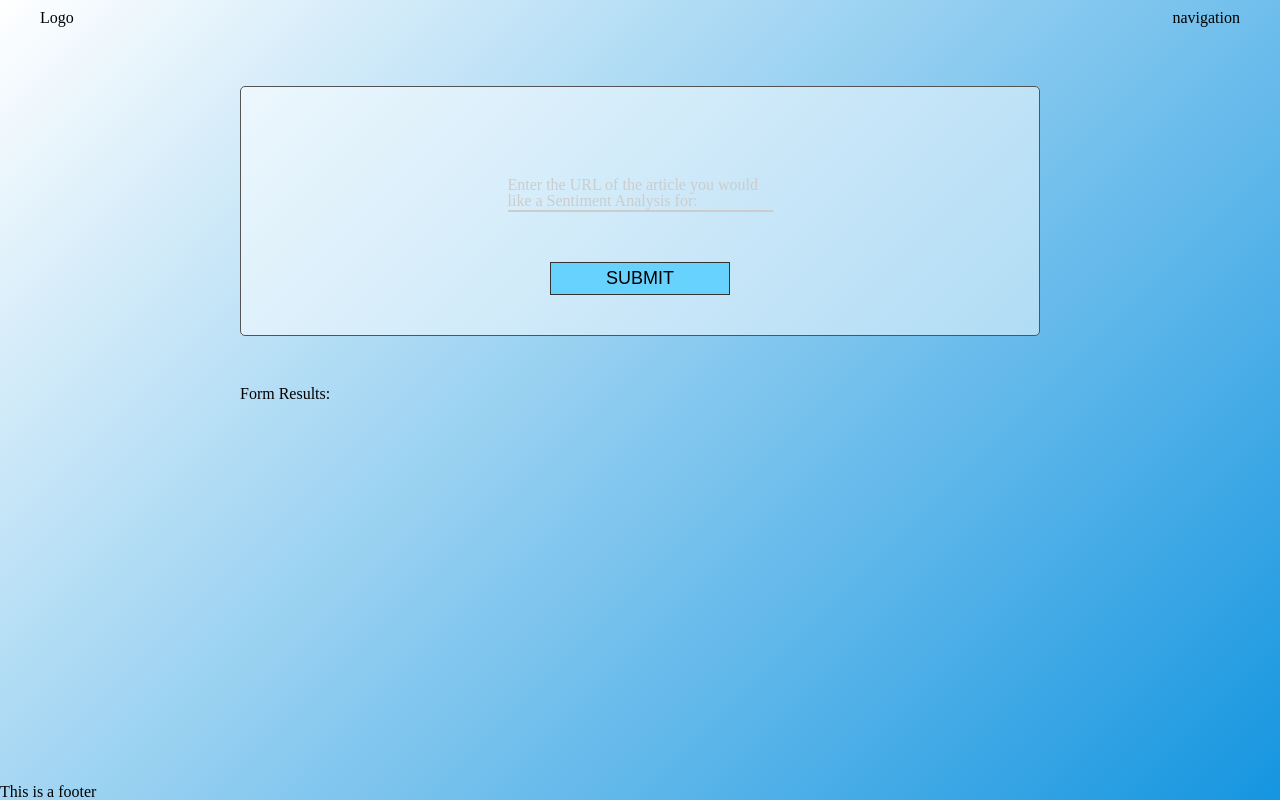
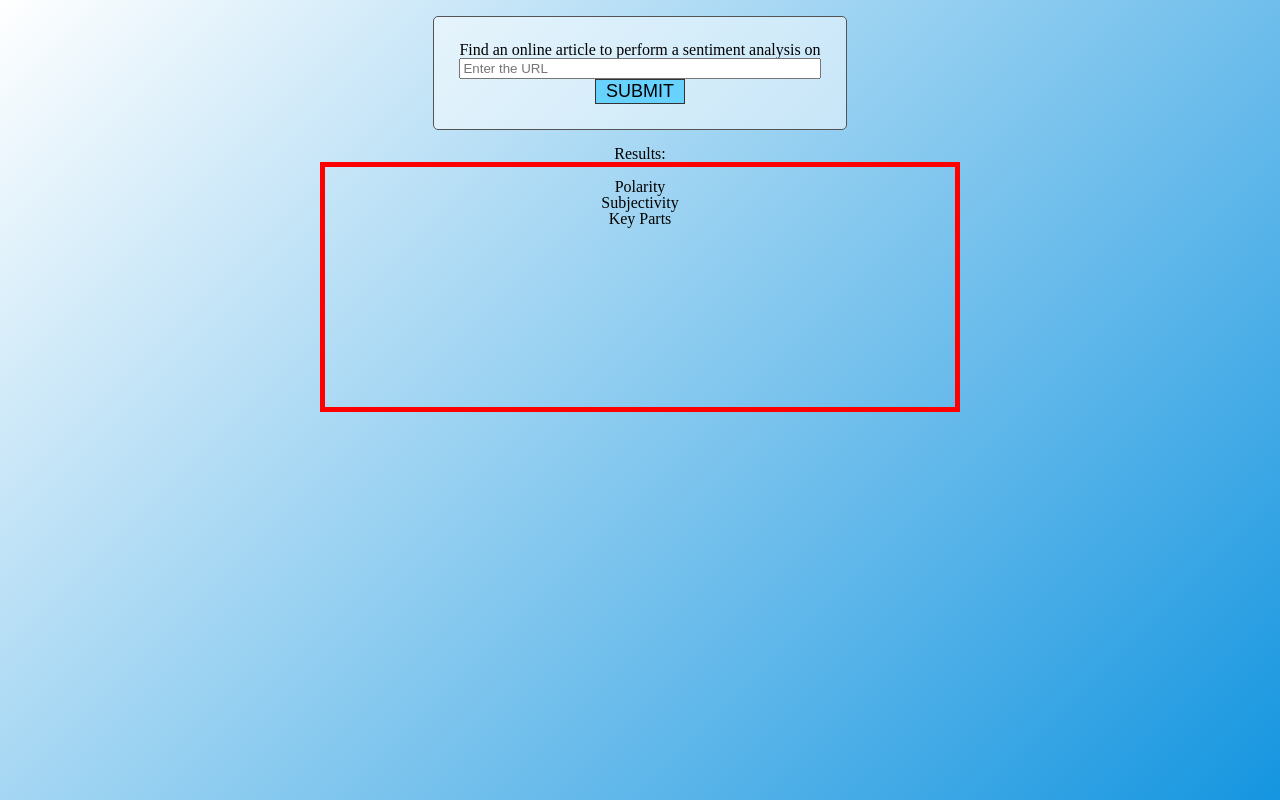
Before and after one commit to Michalis17/Article-analyzer-Web-App, a website built with webpack: page src/client/views/index.html in a window 1280 px wide. Built offline with nearby package versions, Linux system fonts and the light colour scheme.

Commit message:
small fix up

```diff
--- a/src/client/index.js
+++ b/src/client/index.js
@@ -2,9 +2,8 @@ import { handleSubmit, sendDataToServer } from './js/formHandler'
 
 import './styles/resets.scss'
 import './styles/base.scss'
-import './styles/footer.scss'
 import './styles/form.scss'
-import './styles/header.scss'
+
 
 export {
     handleSubmit,
--- a/src/client/js/formHandler.js
+++ b/src/client/js/formHandler.js
@@ -1,24 +1,27 @@
 export async function handleSubmit(event) {
-  event.preventDefault()
+  event.preventDefault();
 
   // check what text was put into the form field
-  let formText = document.getElementById('name').value
-// validation of the url
+  let formText = document.getElementById("name").value;
+  const loader = document.getElementById("loader");
+  console.log(loader);
+  // validation of the url
   if (isValidUrl(formText)) {
-
     try {
-      const responseData = await sendDataToServer('/analysis', { input: formText});
-      console.log('Response from server:', responseData);
+      loader.style.display = 'block';
+      const responseData = await sendDataToServer("/analysis", {
+        input: formText,
+      });
+      console.log("Response from server:", responseData);
       // handle the response data as needed
-
-      document.getElementById('polarity').innerHTML = responseData[0]
-      document.getElementById('subjectivity').innerHTML = responseData[1]
-      document.getElementById('content').innerHTML = responseData[2]
-
-    } catch(error) {
-      console.log('Error sending user input to server:', error);
+      document.getElementById("polarity").innerHTML = responseData[0];
+      document.getElementById("subjectivity").innerHTML = responseData[1];
+      document.getElementById("content").innerHTML = responseData[2];
+    } catch (error) {
+      console.log("Error sending user input to server:", error);
+    }finally{
+      loader.style.display = 'none';
     }
-    console.log(sendDataToServer('/analysis', { input: formText }));
   } else {
     alert("Invalid URL");
   }
@@ -27,10 +30,10 @@ export async function handleSubmit(event) {
 // function to check user input is a valid URL
 export function isValidUrl(url) {
   try {
-      new URL(url);
-      return true;
+    new URL(url);
+    return true;
   } catch (error) {
-      return false;
+    return false;
   }
 }
 
@@ -38,21 +41,21 @@ export function isValidUrl(url) {
 export const sendDataToServer = async (serverUrl, articleUrl) => {
   try {
     const response = await fetch(serverUrl, {
-      method: 'POST',
+      method: "POST",
       headers: {
-        'Content-Type': 'application/json',
+        "Content-Type": "application/json",
       },
       body: JSON.stringify(articleUrl),
     });
 
     if (!response.ok) {
-      throw new Error('Network response was not ok.');
+      throw new Error("Network response was not ok.");
     }
 
     const responseData = await response.json();
     return responseData;
-    console.log('Response from server:', responseData);
+    console.log("Response from server:", responseData);
   } catch (error) {
-    console.error('Error sending data to server:', error);
+    console.error("Error sending data to server:", error);
   }
 };
--- a/src/client/styles/base.scss
+++ b/src/client/styles/base.scss
@@ -20,10 +20,51 @@ body {
       }
   }
 
-main {
-    flex: 2;
+.form {
+  display: flex;
+  justify-content: center;
+  padding: 16px;
 }
-section {
-    max-width: 800px;
-    margin: 50px auto;
+.result {
+  display: flex;
+    flex-direction: column;
+    align-items: center;
 }
+
+#results {
+  width: 50%;
+  border: 5px solid red;
+  padding: 12px;
+  display: flex;
+  flex-direction: column;
+  height: 250px;
+  overflow-y: scroll;
+  align-items: center;
+}
+// loader style
+.loader {
+  width: 8px;
+  height: 8px;
+  position: relative;
+  border-radius: 50%;
+  background: #000000;
+  animation: wave 1s ease-in infinite;
+  display: none;
+}
+
+@keyframes wave {
+ 0% {  box-shadow:
+  0 0 0 0px rgba(255, 255,255, 1),
+  0 0 0 20px rgba(255, 255,255, 0.2),
+  0 0 0 40px rgba(255, 255,255, 0.6),
+  0 0 0 60px rgba(255, 255,255, 0.4),
+  0 0 0 80px rgba(255, 255,255, 0.2)
+  }
+  100% {  box-shadow:
+    0 0 0 80px rgba(255, 255,255, 0),
+    0 0 0 60px rgba(255, 255,255, 0.2),
+    0 0 0 40px rgba(255, 255,255, 0.4),
+    0 0 0 20px rgba(255, 255,255, 0.6),
+    0 0 0 0px rgba(255, 255,255, 1)
+  }
+}
--- a/src/client/styles/form.scss
+++ b/src/client/styles/form.scss
@@ -4,68 +4,19 @@ form {
     align-items: center;
     border: 1px solid #545454;
     border-radius: 5px;
-    padding: 40px;
+    padding: 25px;
     background-color: rgba(255, 255, 255, 0.491);
     transition: transform 0.3s ease-in-out;
+
 }
 
 form:hover {
     transform: scale(1.08);
 }
 
-input {
-    padding: 5px 20px;
-    width: 100%;
-    // line-height: 16px;
-    // margin: 10px 0;
-}
-
 .input-container {
-    position: relative;
-    margin: 50px auto;
-    // width: 200px;
-}
-
-.input-container input[type="text"] {
-    font-size: 20px;
-    width: 100%;
-    border: none;
-    border-bottom: 2px solid #ccc;
-    padding: 5px 0;
-    background-color: transparent;
-    outline: none;
-}
-
-.input-container .label {
-    position: absolute;
-    top: 0;
-    left: 0;
-    color: #ccc;
-    transition: all 0.3s ease;
-    pointer-events: none;
-}
-
-.input-container input[type="text"]:focus~.label,
-.input-container input[type="text"]:valid~.label {
-    top: -20px;
-    font-size: 16px;
-    color: #333;
-}
-
-.input-container .underline {
-    position: absolute;
-    bottom: 0;
-    left: 0;
-    height: 2px;
-    width: 100%;
-    background-color: #333;
-    transform: scaleX(0);
-    transition: all 0.3s ease;
-}
-
-.input-container input[type="text"]:focus~.underline,
-.input-container input[type="text"]:valid~.underline {
-    transform: scaleX(1);
+    display: flex;
+    flex-direction: column;
 }
 
 .button {
--- a/src/client/styles/header.scss
+++ /dev/null
@@ -1,6 +0,0 @@
-header {
-    display: flex;
-    justify-content: space-between;
-    padding: 10px 40px;
-    color: black;
-}
--- a/src/client/views/index.html
+++ b/src/client/views/index.html
@@ -1,52 +1,37 @@
 <!DOCTYPE html>
 <html lang="en" dir="ltr">
 <head>
-        <meta charset="utf-8">
+    <meta charset="UTF-8">
+    <meta name="viewport" content="width=device-width, initial-scale=1.0">
     <title>Test</title>
-
-
-
 </head>
-
 <body>
-
-        <header>
-            <div class="">
-                Logo
-            </div>
-            <div class="">
-                navigation
-            </div>
-        </header>
-
-
     <main>
-            <section>
+        <section class="form">
             <form id="form-box" onsubmit="return handleSubmit(event)">
                 <div class="input-container">
-                        <input type="text" id="name" name="input" required="">
-                        <label for="input" class="label">Enter the URL of the article you would like a Sentiment Analysis for:</label>
+                    <label for="input" class="label">Find an online article to perform a sentiment analysis on </label>
+                    <input type="text" id="name" name="input" required="" placeholder="Enter the URL">
                     <div class="underline"></div>
                 </div>
-
-                    <input class="button" type="submit" value="SUBMIT" onclick="return Client.handleSubmit(event)" onsubmit="return handleSubmit(event)">
+                <input class="button" type="submit" value="SUBMIT" onclick="return Client.handleSubmit(event)"
+                    onsubmit="return handleSubmit(event)">
             </form>
         </section>
-
-            <section>
-                <strong>Form Results:</strong>
+        <section class="result">
+            <strong>Results:</strong>
+            <span class="loader" id="loader"></span>
             <div id="results">
+                <!-- ! style this better -->
+                 <h3>Polarity</h3>
                 <div id="polarity"></div>
+                <h3>Subjectivity</h3>
                 <div id="subjectivity"></div>
+                <h3>Key Parts</h3>
                 <div id="content"></div>
             </div>
         </section>
     </main>
-
-        <footer>
-            <p>This is a footer</p>
-        </footer>
-
     <script>
         // Check that service workers are supported
         if ('serviceWorker' in navigator) {
@@ -57,4 +42,5 @@
         }
     </script>
 </body>
+
 </html>
--- a/src/server/index.js
+++ b/src/server/index.js
@@ -8,7 +8,7 @@ dotenv.config();
 // API STUFF
 const baseURL = 'https://api.meaningcloud.com/sentiment-2.1';
 const apiKEY = process.env.API_KEY;
-
+console.log(apiKEY);
 const app = express()
 
 // Middleware to parse JSON data from the request body
```
Also changed, not shown: src/client/styles/footer.scss (deleted). Lines whose indentation alone changed are shown as unchanged.
